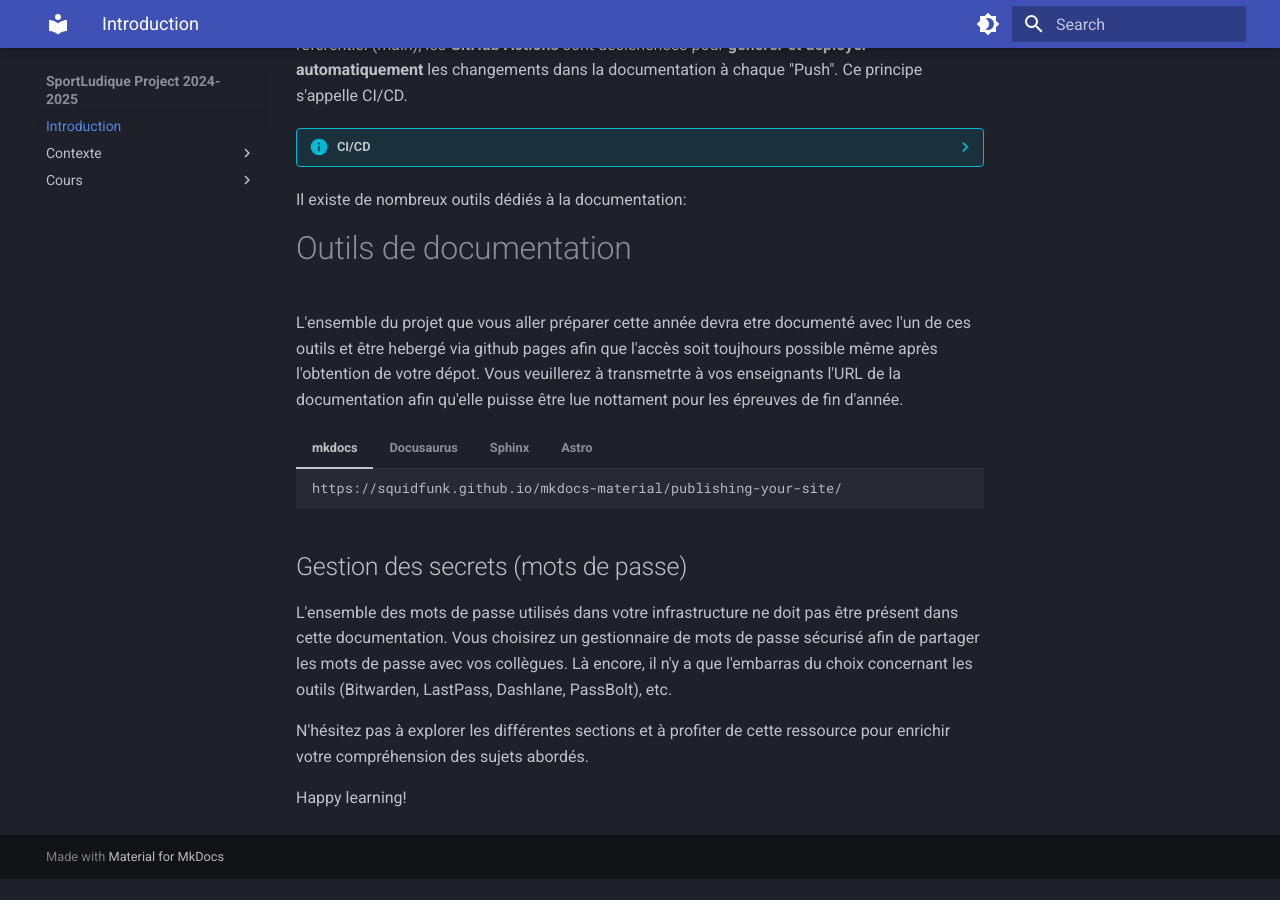
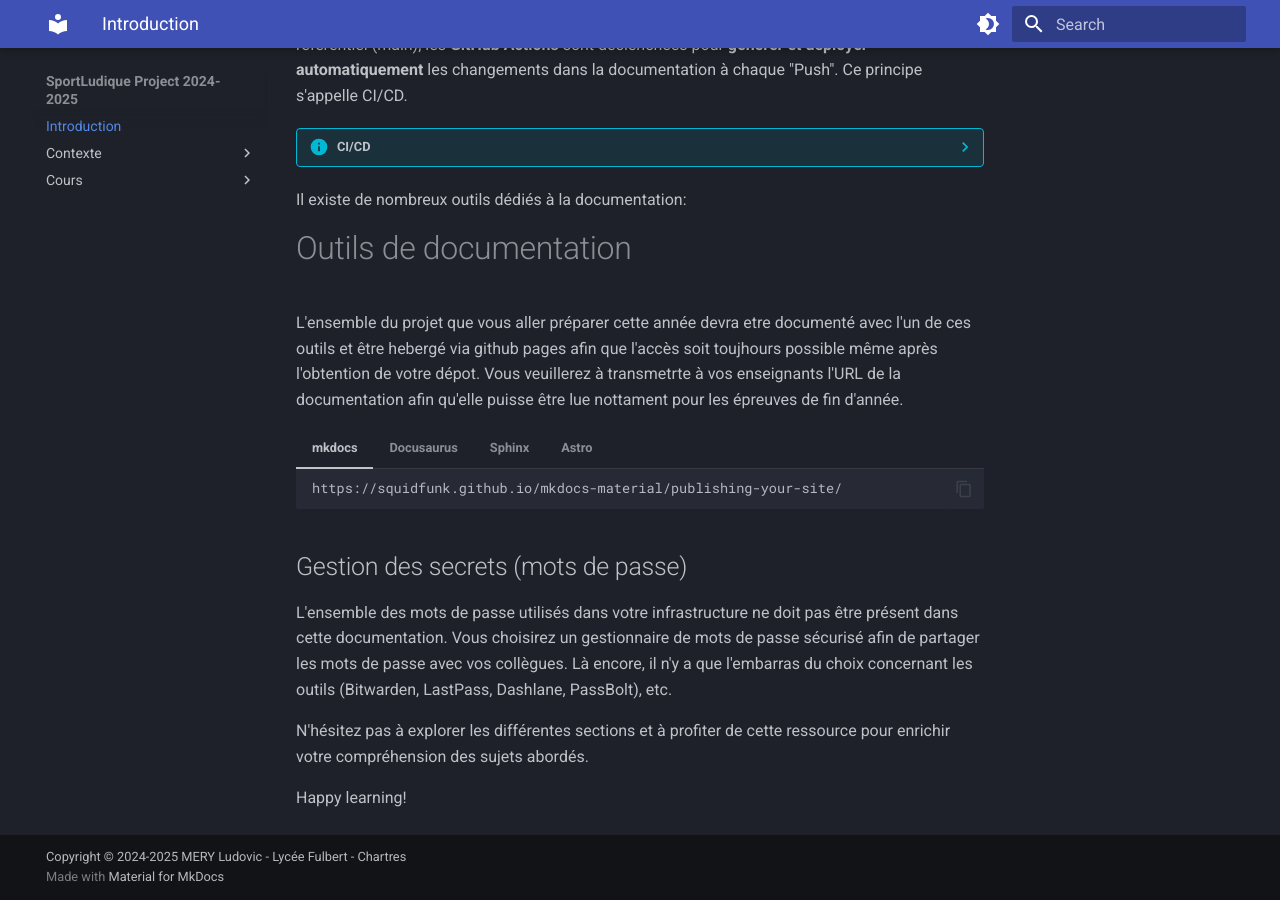
Before and after one commit to lmeryFulbert/SportLudique2024-2025, an MkDocs documentation site: the page built from docs/index.md, in a window 1280 px wide and 900 px high, scrolled down 802 px. Built offline with MkDocs 1.6.1 and Material for MkDocs 9.7.7, drawn with Linux system fonts in a browser that asks for light colours; before the commit the page ends 1681 px from its top, so only the background shows below that.

Commit message:
ajout fonctionnalité copier/coller sur les blocs de code

```diff
--- a/mkdocs.yml
+++ b/mkdocs.yml
@@ -15,16 +15,26 @@ theme:
       toggle:
         icon: 'material/brightness-7'
         name: 'Switch to dark mode'
-  #features:
+  features:
+     - content.code.copy
   #  - navigation.tabs
   #  - navigation.top
+copyright: Copyright &copy; 2024-2025 MERY Ludovic - Lycée Fulbert - Chartres
+
 markdown_extensions:
   - attr_list
   - md_in_html
   - admonition
+  - pymdownx.inlinehilite
+  - pymdownx.snippets
   - pymdownx.details
   - pymdownx.superfences
+  - pymdownx.highlight:
+      anchor_linenums: true
+      line_spans: __span
+      pygments_lang_class: true
   - pymdownx.tabbed:
       alternate_style: true
+
 #plugins:
 #  - social
```
